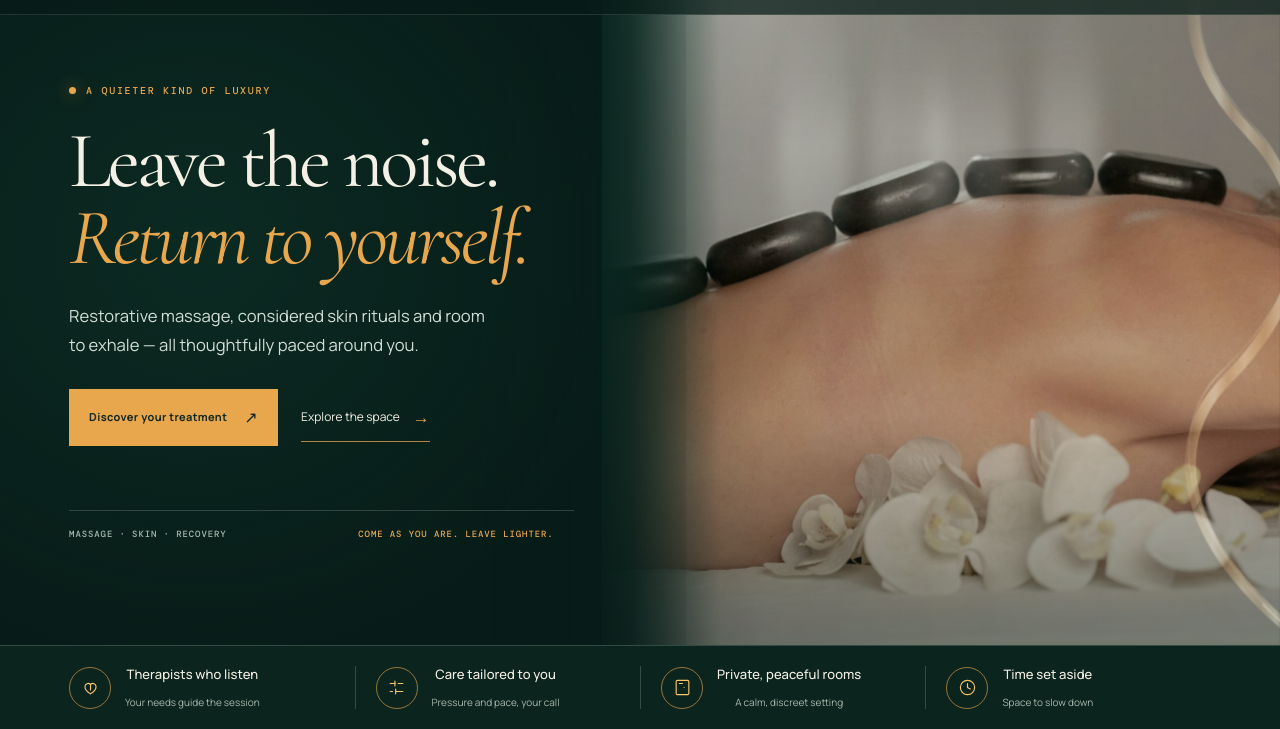
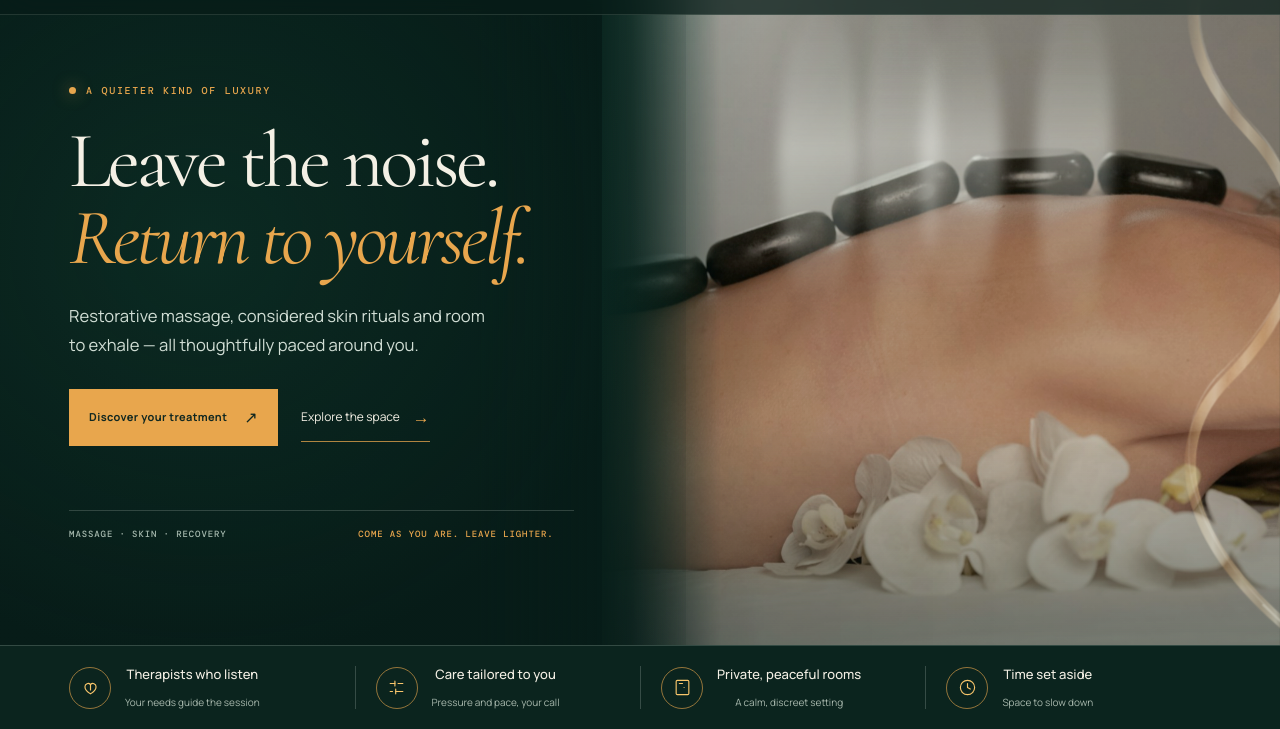
Before and after one commit to zoeyzb/alba-massage-spa, a website: page index.html in a window 1280 px wide. Shown: the part 71-800 px from the top of the page. Drawn offline with nearby package versions, Linux system fonts and the light colour scheme.

Commit message:
Increase visibility of animated hot-stone steam

```diff
--- a/styles.css
+++ b/styles.css
@@ -946,3 +946,12 @@ html.reduce-motion .reveal { opacity: 1 !important; transform: none !important;
 .stone-mist--two { opacity: .92 !important; animation-delay: -6.1s; animation-duration: 8.4s; }
 .stone-mist::before { animation-delay: -3.1s; }
 .stone-mist::after { animation-delay: -5.3s; }
+.stone-mist::before,
+.stone-mist::after {
+  width: 15% !important;
+  background: linear-gradient(to top, rgba(232,240,230,0), rgba(235,242,232,.38) 25%, rgba(244,247,240,.68) 52%, rgba(233,241,231,.28) 76%, rgba(232,240,230,0)) !important;
+  filter: blur(6px) !important;
+}
+.stone-mist::after { left: 48%; opacity: .84; }
+.stone-mist--two::before { left: 68%; }
+.stone-mist--two::after { left: 34%; }
```
